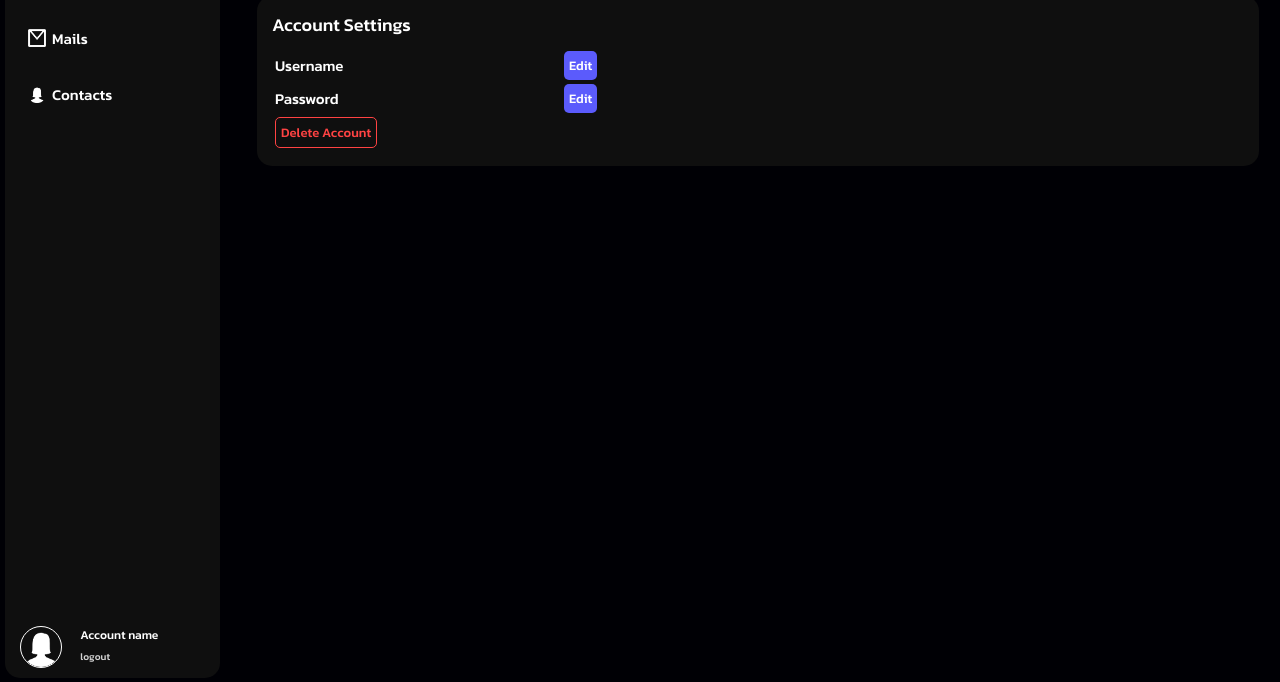
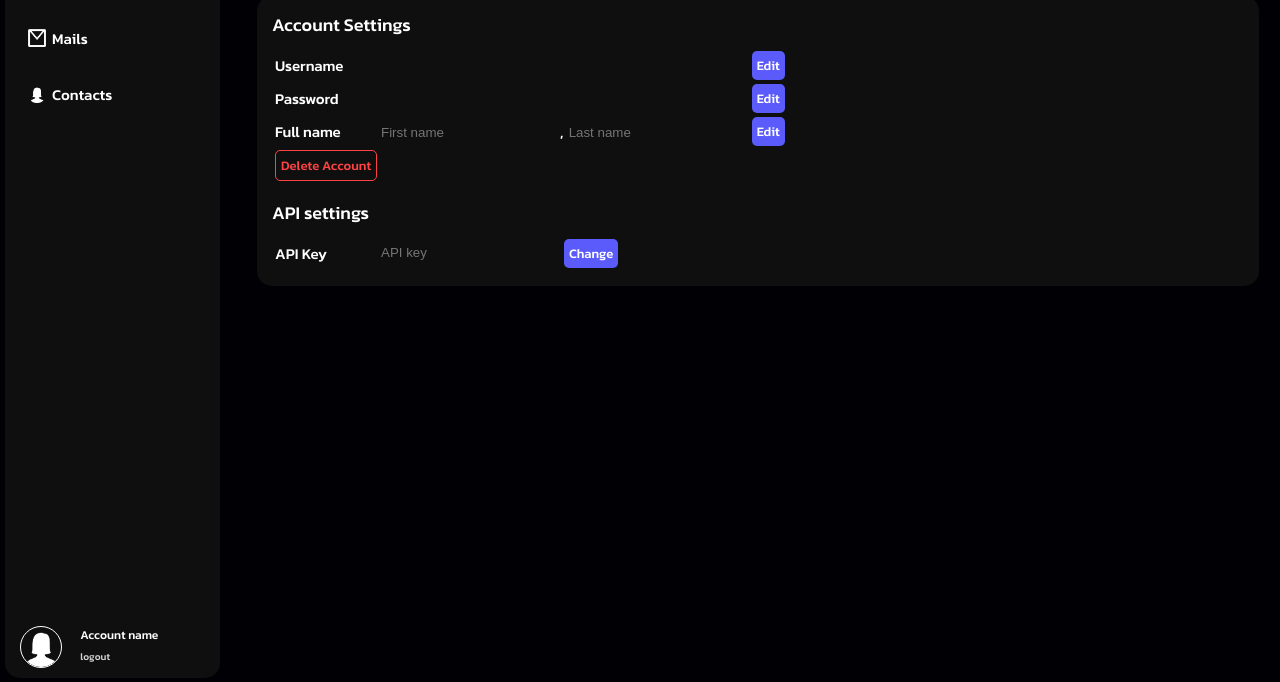
Before and after one commit to BasilGolightly/Maturtietna, an Electron app: page App_1/index.html in a window 1280 px wide. Both pictures are taken after a click on the link "Account name". Shown: the part 118-800 px from the top of the page. Drawn offline with Linux system fonts and the light colour scheme; no server answers; a web font is replaced by a local one.

Commit message:
user settings front end work

```diff
--- a/App_1/Scripts/displayShowHide.js
+++ b/App_1/Scripts/displayShowHide.js
@@ -69,3 +69,8 @@ function showHideContactResults(){
         contactResultsShown = true;
     }
 }
+
+function resizeField(el){
+    let text = el.value.trim();
+    el.style.width = `${text.length + 5} ch`;
+}
--- a/App_1/index.html
+++ b/App_1/index.html
@@ -82,7 +82,7 @@
         <!--account-->
         <div class="bottom_l">
             <div class="navAccWrap">
-                <div class="navAccImgWrap">
+                <div class="navAccImgWrap" onclick="displayMode(3)">
                     <img src="pictures/white_pfp.png" class="navAccImg">
                 </div>
                 <div class="navAccTextWrap">
@@ -625,7 +625,7 @@
                                 </td>
 
                                 <td class="accSettingsUsernameBtnWrap">
-                                    <button class="changeUsernameBtn" id="changeUsernameBtn"
+                                    <button class="changeUsernameBtn settingsBtn" id="changeUsernameBtn"
                                         onclick="changeUsername()">Edit</button>
                                 </td>
                             </tr>
@@ -647,11 +647,28 @@
                                 </td>
 
                                 <td class="accSettingsPasswordBtnWrap">
-                                    <button class="changePassBtn" id="changePassBtn"
+                                    <button type="button" class="changePassBtn settingsBtn" id="changePassBtn"
                                         onclick="changePass()">Edit</button>
                                 </td>
                             </tr>
                             <!--password-->
+
+                            <!--full name-->
+                            <tr class="accFullNamePasswordWrap">
+                                <td class="accFullNameTitle">
+                                    Full name
+                                </td>
+
+                                <td class="accFullNameInner">
+                                    <input type="text" class="changeFirstNameField" id="changeFirstNameField" placeholder="First name" onchange="resizeField(this)">,
+                                    <input type="text" class="changeLastNameField" id="changeLastNameField" placeholder="Last name" onchange="resizeField(this)">
+                                </td>
+
+                                <td class="accFullNameBtnWrap">
+                                    <button type="button" class="changeAccFullNameBtn settingsBtn" id="changeAccFullNameBtn">Edit</button>
+                                </td>
+                            </tr>
+                            <!--full name-->
 
                             <!--delete account-->
                             <tr class="accSettingsDeleteAccount">
@@ -664,6 +681,33 @@
 
                     </div>
                     <!--account settings-->
+
+                    <!--API settings-->
+                    <div class="accApiSettingsWrap">
+
+                        <div class="apiSettingsTitle">
+                            API settings
+                        </div>
+
+                        <table class="apiSettingsInner">
+
+                            <tr class="ApiKeyInner">
+                                <td id="accSettingsTableFirstCol">
+                                    API Key
+                                </td>
+
+                                <td class="apiKeyTextFieldWrap">
+                                    <input type="password" class="apiKeyTextField" id="apiKeyTextField" placeholder="API key">
+                                </td>
+
+                                <td class="apiKeyBtnWrap">
+                                    <button type="button" class="settingsBtn">Change</button>
+                                </td>
+                            </tr>
+
+                        </table>
+                    </div>
+                    <!--API settings-->
 
                 </div>
                 <!--settings content-->
--- a/App_1/stylesheets/settings.css
+++ b/App_1/stylesheets/settings.css
@@ -6,6 +6,8 @@
 }
 
 .settingContentWrap{
+    display: flex;
+    flex-direction: column;
     background-color: rgb(15, 15, 15);
     border-radius: 15px;
     padding: 15px;
@@ -33,6 +35,10 @@
 
 /*ACC SETTINGS*/
 
+.accSettingsWrap{
+    margin-bottom: 15px;
+}
+
 .accSettingsTitle{
     font-size: 18px;
     margin-bottom: 10px;
@@ -42,7 +48,7 @@
     font-size: 15px;
 }
 
-.accSettingsContent > tr{
+.accSettingsContent > tr, .apiSettingsInner > tr{
     margin-bottom: 10px;
 }
 
@@ -50,14 +56,14 @@
     width: 100px;
 }
 
-.accSettingsUsernameTextField, .accSettingsPasswordTextField, .accSettingsNewPassTextField, .accSettingsEnterPassTextField{
+.accSettingsUsernameTextField, .accSettingsPasswordTextField, .accSettingsNewPassTextField, .accSettingsEnterPassTextField, .apiKeyTextField, .changeFirstNameField, .changeLastNameField{
     color: white;
     background-color: transparent;
     border: none;
     outline: none;
 }
 
-.accSettingsUsernameTextField:focus, .accSettingsPasswordTextField:focus, .accSettingsNewPassTextField:focus, .accSettingsEnterPassTextField:focus{
+.accSettingsUsernameTextField:focus, .accSettingsPasswordTextField:focus, .accSettingsNewPassTextField:focus, .accSettingsEnterPassTextField:focus, .apiKeyTextField:focus, .changeLastNameField:focus, .changeFirstNameField:focus{
     border-bottom: 1px solid white;
 }
 
@@ -66,7 +72,7 @@
     z-index: -1;
 }
 
-.changeUsernameBtn, .changePassBtn{
+.settingsBtn{
     font-size: 13px;
     border-radius: 5px;
     border: 1px solid rgb(91, 91, 252);
@@ -77,7 +83,7 @@
     border: 0;
 }
 
-.changeUsernameBtn:hover, .changePassBtn:hover{
+.settingsBtn:hover{
     color: rgb(91, 91, 252);
     border: 1px solid rgb(91, 91, 252);
     background-color: transparent;
@@ -99,21 +105,26 @@
     background-color: rgb(200, 31, 31);
 }
 
-.accSettingsDeleteAccount{
+/*ACC SETTINGS*/
 
+/*API SETTINGS*/
+
+.accApiSettingsWrap{
+    font-size: 15px;
 }
 
-/*
-.accSettingsUsernameWrap{
-    display: flex;
-    flex-direction: row;
+.apiSettingsTitle{
+    font-size: 18px;
+    margin-bottom: 10px;
 }
 
-.accSettingsPaswordWrap{
-    display: flex;
-    flex-direction: row;
+.apiSettingsInner{
+    font-size: 15px;
+    display: table;
 }
-*/
 
-
-/*ACC SETTINGS*/
+.apiKeyTextFieldWrap{
+    width: auto;
+    display: inline;
+}
+/*API SETTINGS*/
```
Also changed, not shown: 1 other file.
